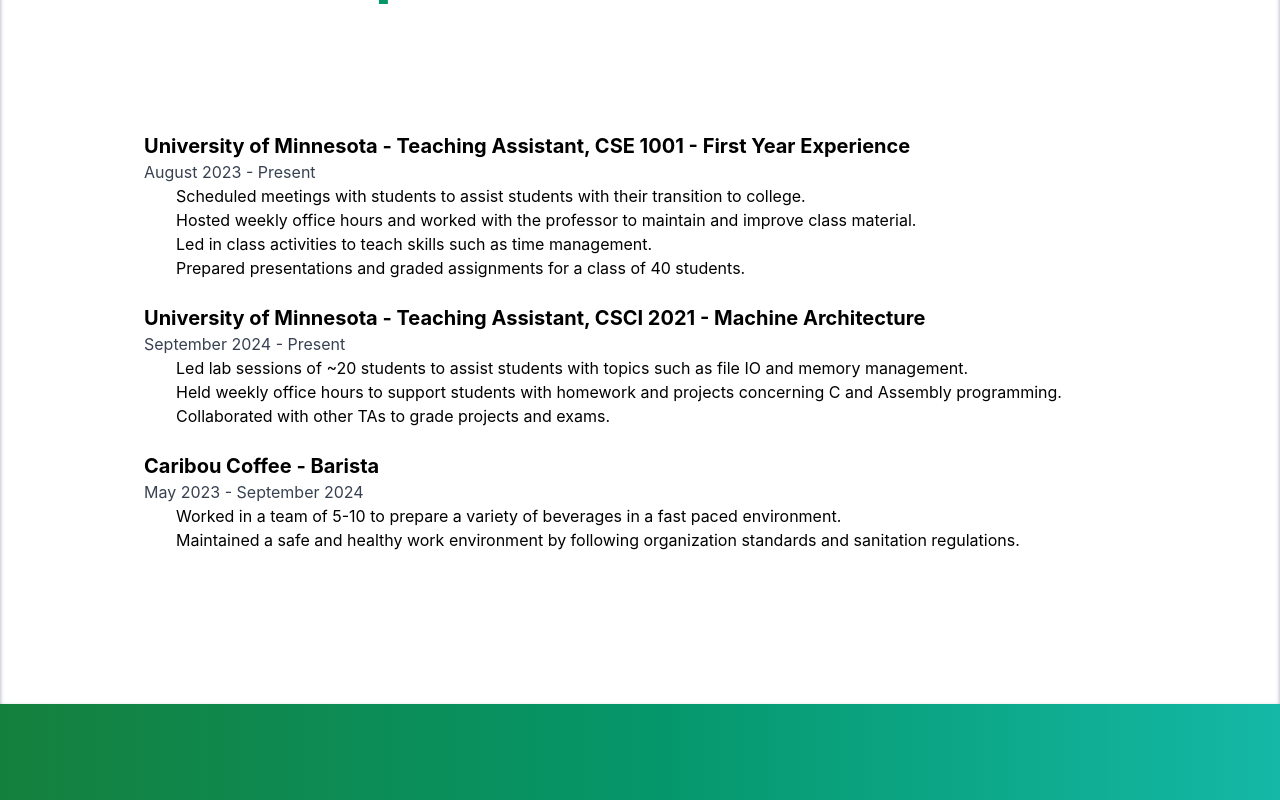
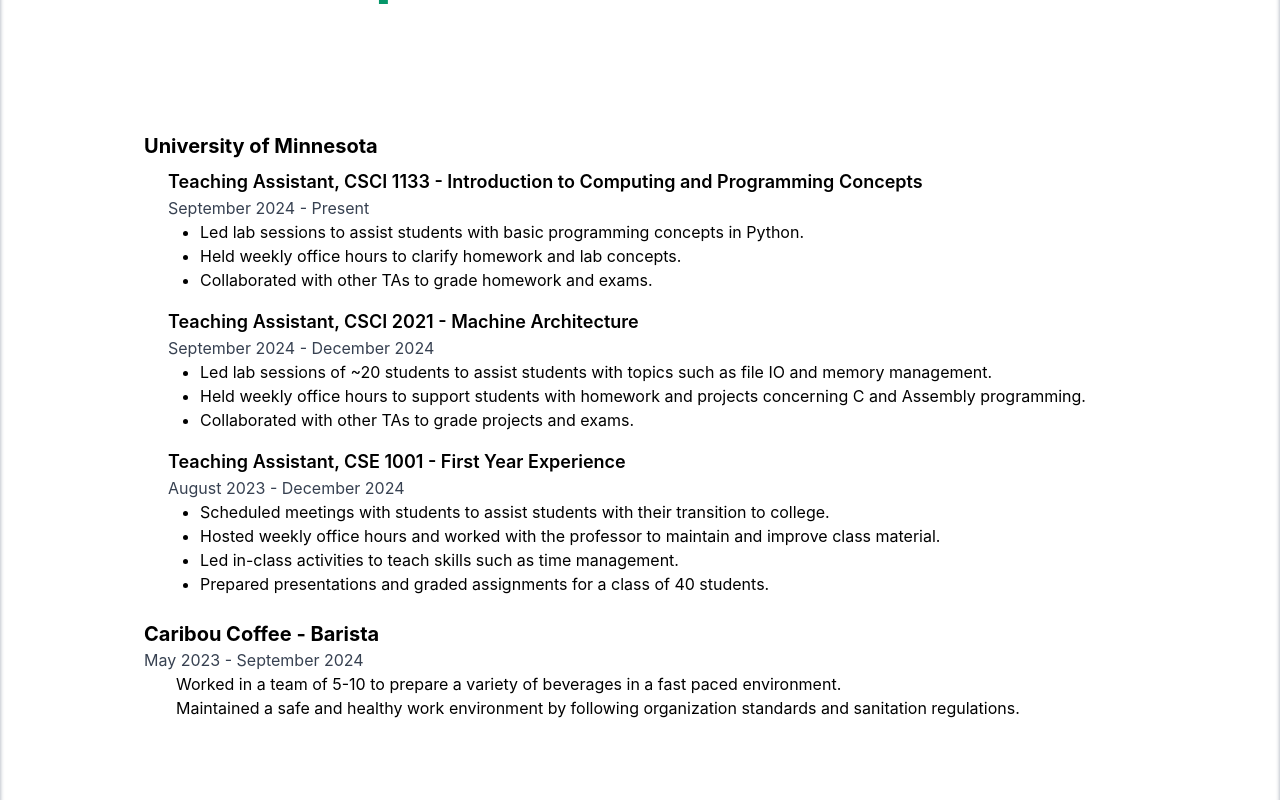
Before and after one commit to Sthor726/personal-website, a React (Create React App) app in the folder react-app/: page /resume in a window 1280 px wide. Shown: the part 1680-2480 px from the top of the page. Built offline with nearby package versions, Linux system fonts and the light colour scheme.

Commit message:
resume updates

```diff
--- a/react-app/src/components/Home.js
+++ b/react-app/src/components/Home.js
@@ -2,12 +2,12 @@
 import { Link } from "react-router-dom";
 
 function Home() {
+
   return (
     <div id="home" class="min-h-screen h-fit overflow-x-hidden">
       <div
         id="title"
-        class="container flex-col pt-10 mt-10 ml-4 md:ml-32 mr-auto w-fit justify-end"
-      >
+        class="container flex-col pt-10 mt-10 ml-4 md:ml-32 mr-auto w-fit justify-end">
         <h2 class="font-sans text-2xl font-bold pt-10 mt-10 mr-auto w-fit text-white h-auto text-left">
           Hello, I'm
           <br />
--- a/react-app/src/components/Projects.js
+++ b/react-app/src/components/Projects.js
@@ -2,7 +2,8 @@
 
 function Projects() {
   return (
-    <div id="projects" className=" min-h-screen h-fit overflow-x-hidden">
+    <div id="projects"
+    className=" min-h-screen h-fit overflow-x-hidden">
       <div
         id="description"
         className="mt-6 w-screen h-auto shadow-inner shadow-gray-400 bg-white pb-32"
@@ -20,7 +21,7 @@
           </p>
           <h3 className="font-bold text-xl mt-6">Key Features</h3>
           <ul className="pl-8 text-base">
-            <li><strong>Google Calendar Integration</strong>: The project uses the Google Calendar API to fetch upcoming events directly from my Google Calendar. By using a service account and OAuth2 authentication,<br></br>
+            <li><strong>Google Calendar Integration</strong>: The project uses the Google Calendar API to fetch upcoming events directly from my Google Calendar. By using a service account and OAuth2 authentication,
                  it ensures secure and seamless access to event data.</li>
             <li><strong>Dynamic Event Display</strong>: The display dynamically updates every 5 seconds to show the current time, the day of the week, and the details of upcoming events.
                 If there are no upcoming events, a fallback message "No upcoming events." is shown.</li>
--- a/react-app/src/components/Resume.js
+++ b/react-app/src/components/Resume.js
@@ -16,7 +16,7 @@
             <br />
             <span className="text-gray-700">
               College of Science and Engineering, University of Minnesota, Twin Cities
-              <br /> May 2025
+              <br /> September 2022 - May 2025
             </span>
             <ul className="pl-8">
               <li className="text-base">Major: Computer Science</li>
@@ -39,7 +39,7 @@
               Personal Website - www.samuelthorson.com
             </span>
             <br />
-            <span className="text-gray-700">January 2024</span>
+            <span className="text-gray-200">January 2024</span>
             <ul className="pl-8">
               <li className="text-base text-white">
                 Developed a fully responsive portfolio website using a React frontend and styled with Tailwind CSS, providing a clean, modern, and user-friendly interface.
@@ -53,7 +53,7 @@
               Raspberry Pi Google Calendar Display
             </span>
             <br />
-            <span className="text-gray-700">March 2025</span>
+            <span className="text-gray-200">March 2025</span>
             <ul className="pl-8">
               <li className="text-base text-white">
               Developed a Python-based application to display Google Calendar events on a Raspberry Pi using an LCD screen.
@@ -77,37 +77,43 @@
           Work Experience
         </h2>
         <ul className="list-none text-left md:ml-36 mt-32">
+
         <li className="mb-6">
-            <span className="font-bold text-xl">University of Minnesota - Teaching Assistant, CSE 1001 - First Year Experience</span>
+          <span className="font-bold text-xl">University of Minnesota</span>
           <br />
-            <span className="text-gray-700">August 2023 - Present</span>
-            <ul className="pl-8">
-              <li className="text-base">
-                Scheduled meetings with students to assist students with their transition to college.
-              </li>
-              <li className="text-base">
-                Hosted weekly office hours and worked with the professor to maintain and improve class material.
-              </li>
-              <li className="text-base">
-                Led in class activities to teach skills such as time management.
-              </li>
-              <li className="text-base">
-                Prepared presentations and graded assignments for a class of 40 students.
-              </li>
+          <ul className="pl-6 mt-2 space-y-4">
+            <li>
+              <span className="font-semibold text-lg">Teaching Assistant, CSCI 1133 - Introduction to Computing and Programming Concepts</span>
+              <br />
+              <span className="text-gray-700">September 2024 - Present</span>
+              <ul className="pl-8 list-disc">
+                <li className="text-base">Led lab sessions to assist students with basic programming concepts in Python.</li>
+                <li className="text-base">Held weekly office hours to clarify homework and lab concepts.</li>
+                <li className="text-base">Collaborated with other TAs to grade homework and exams.</li>
               </ul>
             </li>
 
-          <li className="mb-6">
-            <span className="font-bold text-xl">University of Minnesota - Teaching Assistant, CSCI 2021 - Machine Architecture</span>
+            <li>
+              <span className="font-semibold text-lg">Teaching Assistant, CSCI 2021 - Machine Architecture</span>
               <br />
-            <span className="text-gray-700">September 2024 - Present</span>
-            <ul className="pl-8">
-              <li className="text-base">
-                Led lab sessions of ~20 students to assist students with topics such as file IO and memory management.              </li>
-              <li className="text-base">
-                Held weekly office hours to support students with homework and projects concerning C and Assembly programming.              </li>
-              <li className="text-base">
-              Collaborated with other TAs to grade projects and exams.
+              <span className="text-gray-700">September 2024 - December 2024</span>
+              <ul className="pl-8 list-disc">
+                <li className="text-base">Led lab sessions of ~20 students to assist students with topics such as file IO and memory management.</li>
+                <li className="text-base">Held weekly office hours to support students with homework and projects concerning C and Assembly programming.</li>
+                <li className="text-base">Collaborated with other TAs to grade projects and exams.</li>
+              </ul>
+            </li>
+
+            <li>
+              <span className="font-semibold text-lg">Teaching Assistant, CSE 1001 - First Year Experience</span>
+              <br />
+              <span className="text-gray-700">August 2023 - December 2024</span>
+              <ul className="pl-8 list-disc">
+                <li className="text-base">Scheduled meetings with students to assist students with their transition to college.</li>
+                <li className="text-base">Hosted weekly office hours and worked with the professor to maintain and improve class material.</li>
+                <li className="text-base">Led in-class activities to teach skills such as time management.</li>
+                <li className="text-base">Prepared presentations and graded assignments for a class of 40 students.</li>
+              </ul>
             </li>
           </ul>
         </li>
@@ -141,7 +147,7 @@
               Science and Engineering Student Board - Member
             </span>
             <br />
-            <span className="text-gray-700">September 2022 - May 2024</span>
+            <span className="text-gray-200">September 2022 - May 2024</span>
             <ul className="pl-8">
               <li className="text-base text-white">
                 Worked in a group of ~10 students to organize student events to help science and engineering students get involved on campus.
@@ -160,7 +166,7 @@
       >
         <a
           className="py-auto px-6 hover:underline text-slate-800 mt-32 font-bold"
-          href="/images/resume.png"
+          href="/images/Resume-Samuel-Thorson.pdf"
           download
         >
           Download my Resume
```
Also changed, not shown: react-app/public/images/resume.png (deleted), 1 other file (tests, documents, lock files or other folders). Lines whose indentation alone changed are shown as unchanged.
